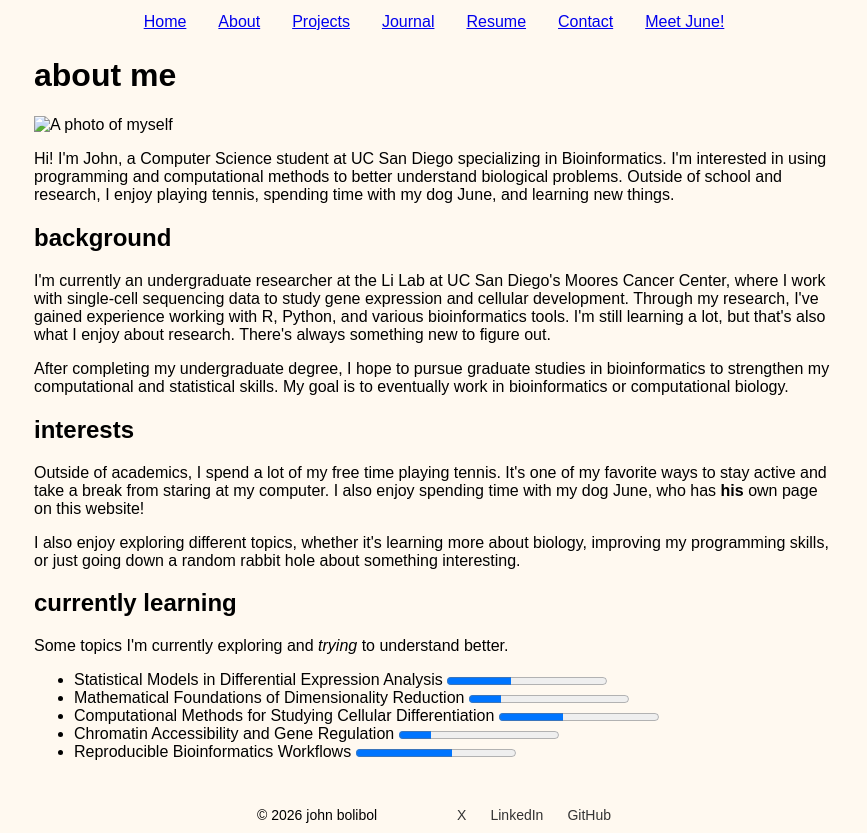
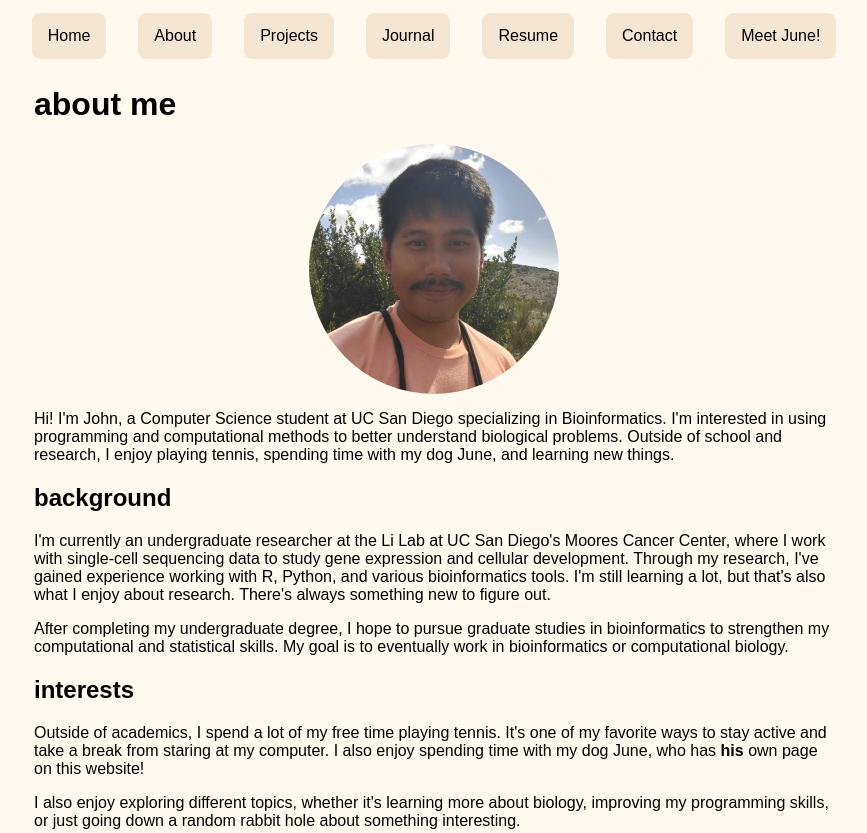
Before and after one commit to jhnkb/CSE134B-HW3, a plain HTML site: page about.html in a window 1280 px wide. Shown: the top 833 px of the page, without its empty margins (206-1073 px from the left). Drawn offline with Linux system fonts and the light colour scheme.

Commit message:
Add CSS styles for selfie image and progress bar customization
- Created a new stylesheet about.css
- Added styles for a circular selfie image with centered alignment
- Customized the appearance of the progress bar for both WebKit and Firefox

```diff
--- a/about.html
+++ b/about.html
@@ -7,6 +7,7 @@
     <link rel="icon" type="image/png" href="images/june-logo.png">
     <link rel="stylesheet" href="style/variables.css">
     <link rel="stylesheet" href="style/style.css">
+    <link rel="stylesheet" href="style/about.css">
 </head>
 <body>
     <header>
--- /dev/null
+++ b/style/about.css
@@ -0,0 +1,33 @@
+#selfie {
+    display: block;
+    width: 250px;
+    height: 250px;
+    margin: 0 auto;
+    object-fit: cover;
+    border-radius: 50%;
+}
+
+progress {
+    width: 250px;
+    height: 15px;x
+    appearance: none;
+    border: none;
+    border-radius: 1rem;
+    overflow: hidden;
+}
+
+progress::-webkit-progress-bar {
+    background-color: var(--color-secondary);
+    border-radius: 1rem;
+}
+
+progress::-webkit-progress-value {
+    background-color: var(--color-primary);
+    border-radius: 1rem;
+}
+
+/* Firefox */
+progress::-moz-progress-bar {
+    background-color: var(--color-primary);
+    border-radius: 1rem;
+}
--- a/style/style.css
+++ b/style/style.css
@@ -31,6 +31,22 @@ nav[aria-label="Main Navigation"] ul {
     justify-content: center;
 }
 
+nav[aria-label="Main Navigation"] a{
+    display: block;
+    padding: 0.2rem 1rem;
+    background-color: var(--color-secondary);
+    border-radius: var(--radius-small);
+    text-decoration: none;
+    color: black;
+    line-height: 2.5;
+    gap: 0.625%;
+}
+
+nav[aria-label="Main Navigation"] a:hover{
+    background: var(--color-hover);
+    color: white;
+}
+
 nav[aria-label="Social Media"] {
     display: flex;
     gap: 1.5rem;
```
Also changed, not shown: images/selfie.png (added), style.css (deleted), 2 other files.
